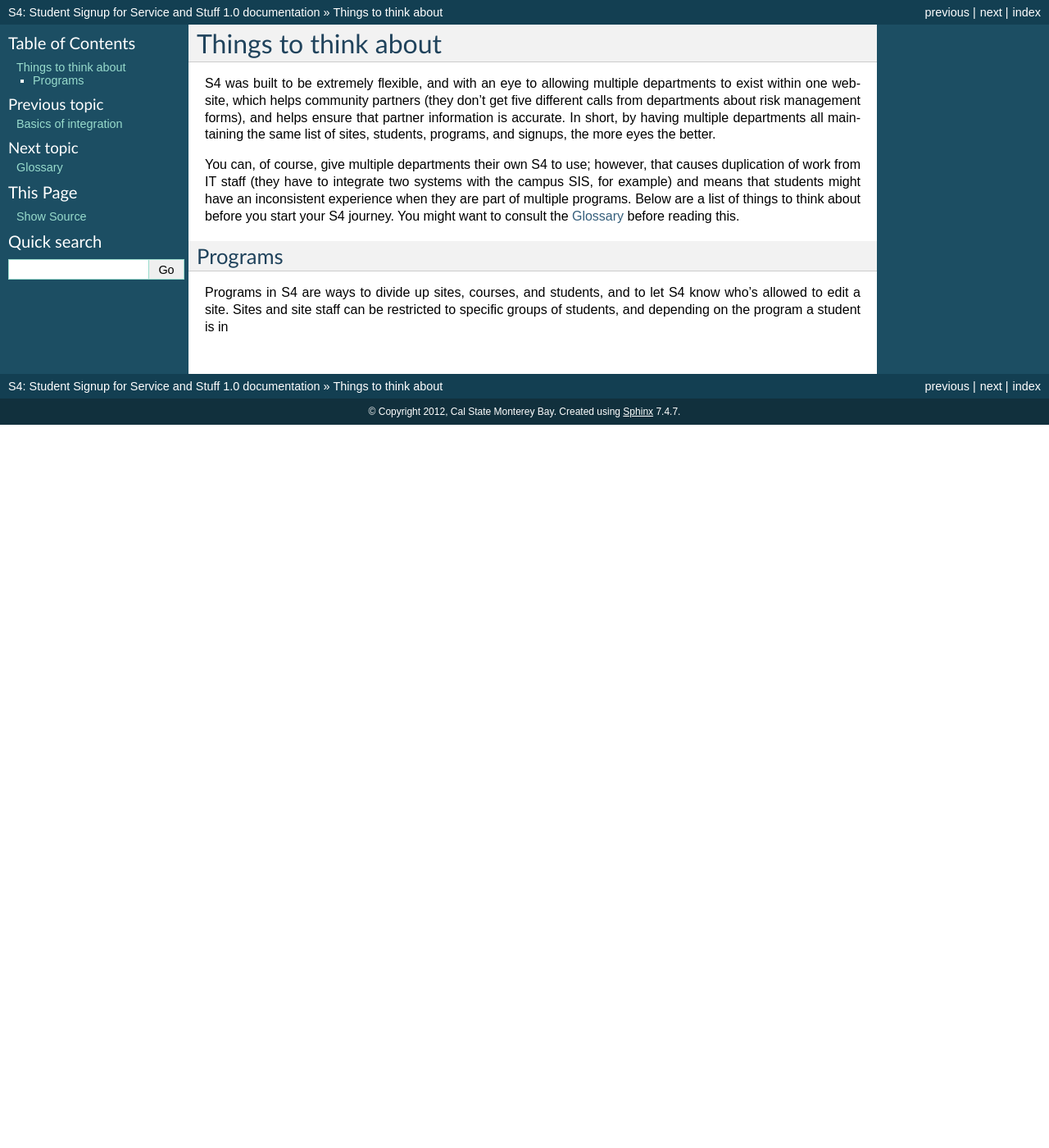
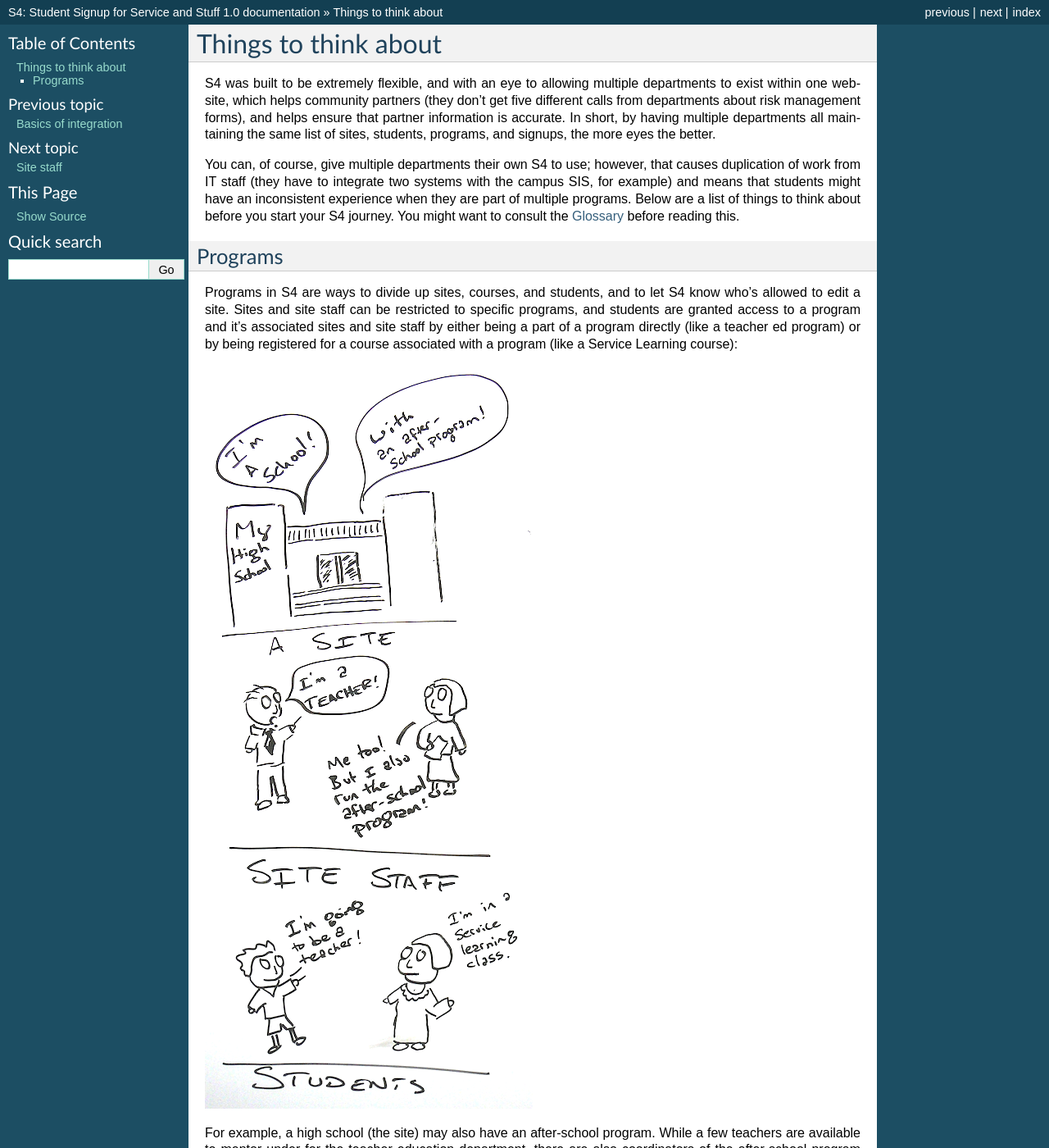
Before and after one commit to calstates4/s4project, a Sphinx documentation site: the page built from docs/setup/programs.rst, in a window 1280 px wide and 1400 px high. Shown: the whole window at 82% size. Built offline with Sphinx 7.4.7, drawn with Linux system fonts in a browser that asks for light colours; some of the changed text lies outside the part shown.

Commit message:
Added doc about site staff.

```diff
--- a/docs/setup/programs.rst
+++ b/docs/setup/programs.rst
@@ -10,4 +10,8 @@ You can, of course, give multiple departments their own S4 to use; however, that
 Programs
 --------
 
-Programs in S4 are ways to divide up sites, courses, and students, and to let S4 know who's allowed to edit a site. Sites and site staff can be restricted to specific groups of students, and depending on the program a student is in
+Programs in S4 are ways to divide up sites, courses, and students, and to let S4 know who's allowed to edit a site. Sites and site staff can be restricted to specific programs, and students are granted access to a program and it's associated sites and site staff by either being a part of a program directly (like a teacher ed program) or by being registered for a course associated with a program (like a Service Learning course):
+
+.. image:: images/programs.png
+
+For example, a high school (the site) may also have an after-school program. While a few teachers are available to mentor under for the teacher education department, there are also coordinators of the after-school program who can accept service learners. Some of these coordinators are also teachers and can mentor student teachers. If the site itself is setup to accept both service learners and teacher education students, each site staff can be restricted to just service learning, just teacher ed, or both (there are more options for site staff, see :ref:`site-staff`).
```
Also changed, not shown: docs/setup/sites.rst (added, +9 -0 lines), docs/setup/images/programs.png (added).
